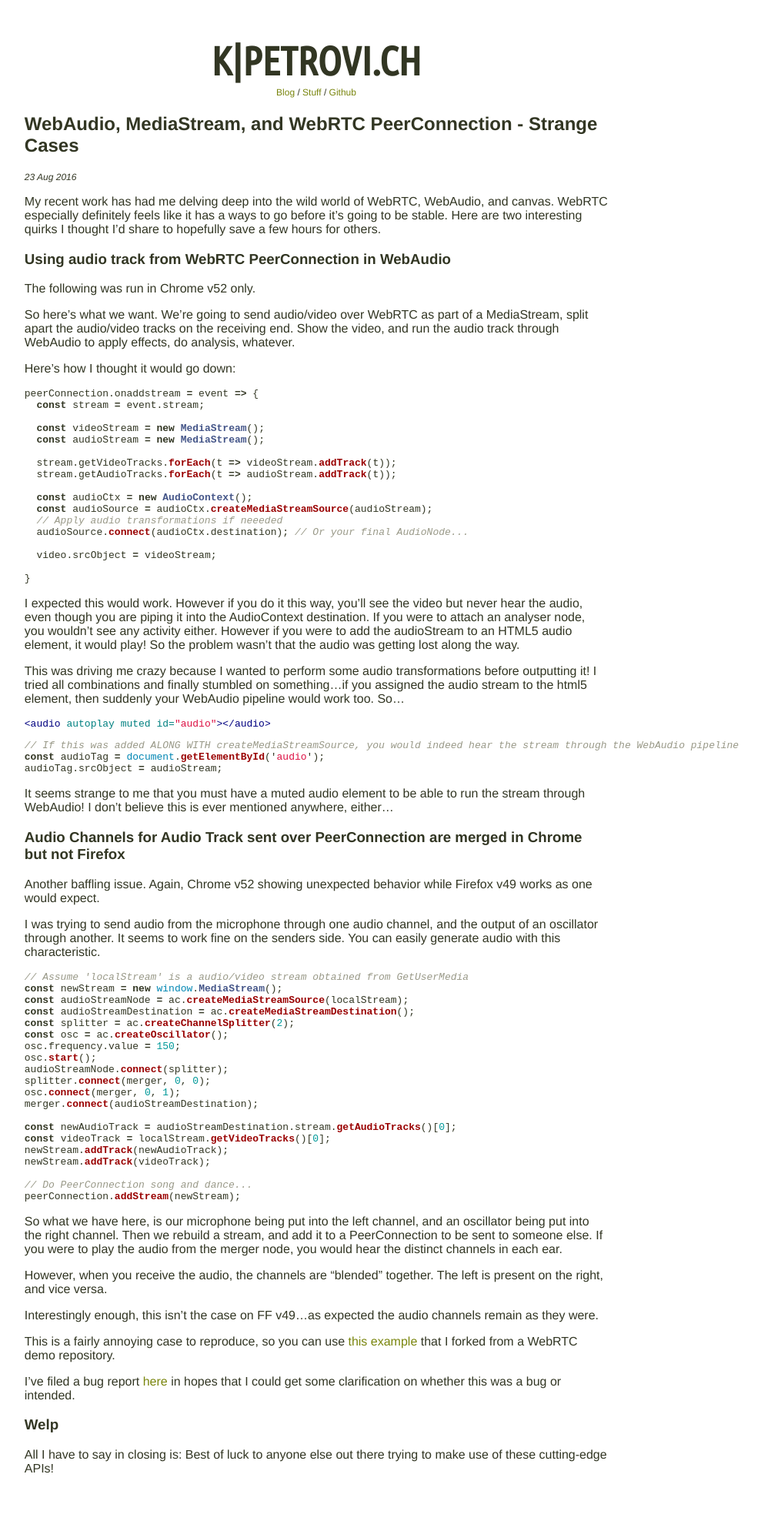
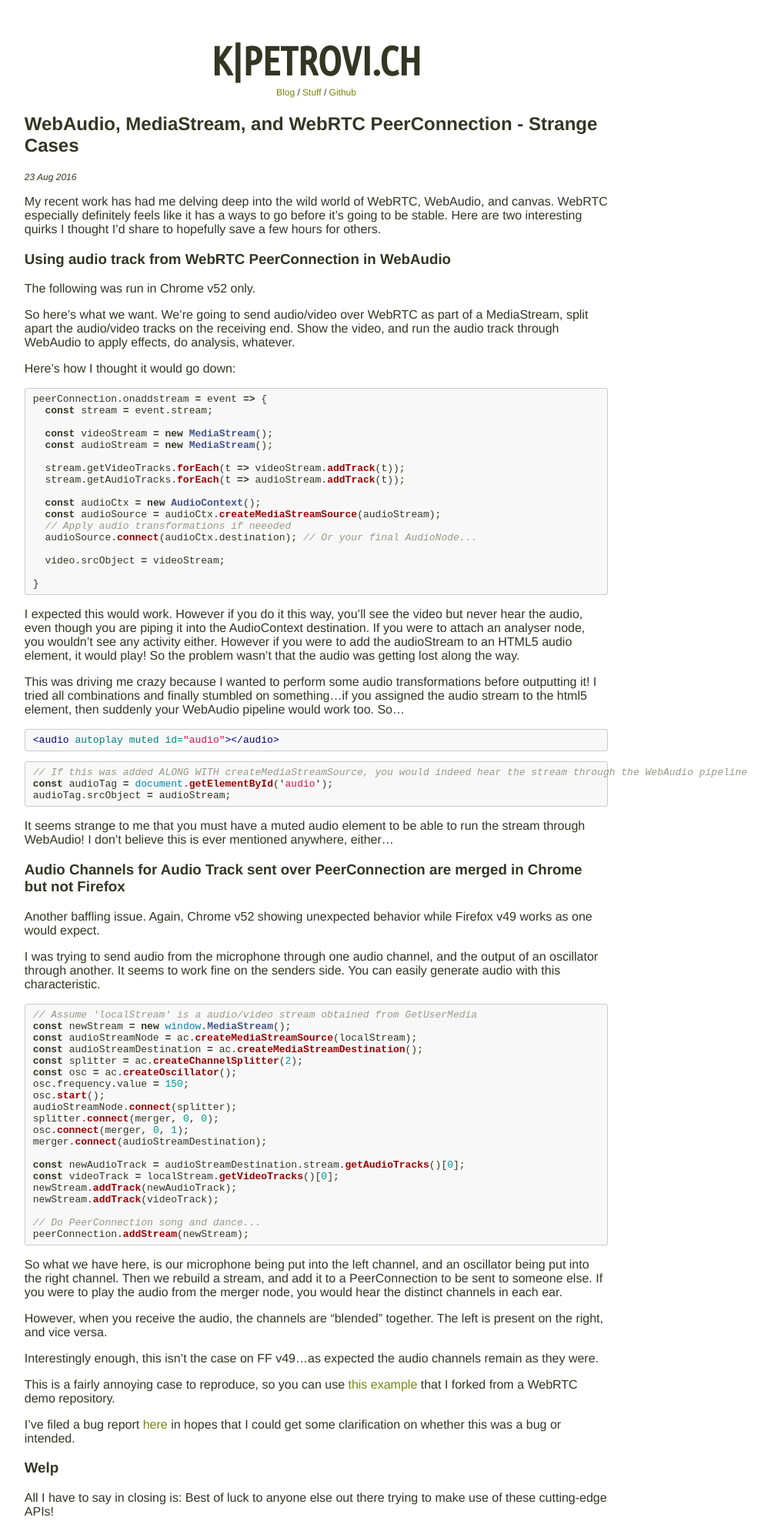
Before and after one commit to fozzle/fozzle.github.io, a Jekyll site: the page built from _posts/2016-08-23-webrtc-multichannel-audio-inconsistency.md, in a window 1280 px wide. Shown: the whole page at 77% size, without its empty margins (229-1231 px from the left). Built offline with Jekyll 4.4.1, drawn with Linux system fonts in a browser that asks for light colours; before the commit the page ends 1933 px from its top, so only the background shows below that.

Commit message:
new theme

```diff
--- a/_layouts/default.html
+++ b/_layouts/default.html
@@ -7,7 +7,7 @@
         <meta name="viewport" content="width=device-width">
 
         <!-- syntax highlighting CSS -->
-        <link rel="stylesheet" href="/css/syntax.css">
+        <link rel="stylesheet" href="/css/github.css">
 
         <!-- Custom CSS -->
 	<link href='https://fonts.googleapis.com/css?family=Ubuntu+Condensed' rel='stylesheet' type='text/css'>
--- /dev/null
+++ b/css/github.css
@@ -0,0 +1,68 @@
+/*
+ * GitHub style for Pygments syntax highlighter, for use with Jekyll
+ * Courtesy of GitHub.com
+ */
+
+.highlight pre, pre, .highlight .hll { background-color: #f8f8f8; border: 1px solid #ccc; padding: 6px 10px; border-radius: 3px; }
+.highlight .c { color: #999988; font-style: italic; }
+.highlight .err { color: #a61717; background-color: #e3d2d2; }
+.highlight .k { font-weight: bold; }
+.highlight .o { font-weight: bold; }
+.highlight .cm { color: #999988; font-style: italic; }
+.highlight .cp { color: #999999; font-weight: bold; }
+.highlight .c1 { color: #999988; font-style: italic; }
+.highlight .cs { color: #999999; font-weight: bold; font-style: italic; }
+.highlight .gd { color: #000000; background-color: #ffdddd; }
+.highlight .gd .x { color: #000000; background-color: #ffaaaa; }
+.highlight .ge { font-style: italic; }
+.highlight .gr { color: #aa0000; }
+.highlight .gh { color: #999999; }
+.highlight .gi { color: #000000; background-color: #ddffdd; }
+.highlight .gi .x { color: #000000; background-color: #aaffaa; }
+.highlight .go { color: #888888; }
+.highlight .gp { color: #555555; }
+.highlight .gs { font-weight: bold; }
+.highlight .gu { color: #800080; font-weight: bold; }
+.highlight .gt { color: #aa0000; }
+.highlight .kc { font-weight: bold; }
+.highlight .kd { font-weight: bold; }
+.highlight .kn { font-weight: bold; }
+.highlight .kp { font-weight: bold; }
+.highlight .kr { font-weight: bold; }
+.highlight .kt { color: #445588; font-weight: bold; }
+.highlight .m { color: #009999; }
+.highlight .s { color: #dd1144; }
+.highlight .n { color: #333333; }
+.highlight .na { color: teal; }
+.highlight .nb { color: #0086b3; }
+.highlight .nc { color: #445588; font-weight: bold; }
+.highlight .no { color: teal; }
+.highlight .ni { color: purple; }
+.highlight .ne { color: #990000; font-weight: bold; }
+.highlight .nf { color: #990000; font-weight: bold; }
+.highlight .nn { color: #555555; }
+.highlight .nt { color: navy; }
+.highlight .nv { color: teal; }
+.highlight .ow { font-weight: bold; }
+.highlight .w { color: #bbbbbb; }
+.highlight .mf { color: #009999; }
+.highlight .mh { color: #009999; }
+.highlight .mi { color: #009999; }
+.highlight .mo { color: #009999; }
+.highlight .sb { color: #dd1144; }
+.highlight .sc { color: #dd1144; }
+.highlight .sd { color: #dd1144; }
+.highlight .s2 { color: #dd1144; }
+.highlight .se { color: #dd1144; }
+.highlight .sh { color: #dd1144; }
+.highlight .si { color: #dd1144; }
+.highlight .sx { color: #dd1144; }
+.highlight .sr { color: #009926; }
+.highlight .s1 { color: #dd1144; }
+.highlight .ss { color: #990073; }
+.highlight .bp { color: #999999; }
+.highlight .vc { color: teal; }
+.highlight .vg { color: teal; }
+.highlight .vi { color: teal; }
+.highlight .il { color: #009999; }
+.highlight .gc { color: #999; background-color: #EAF2F5; }
```
